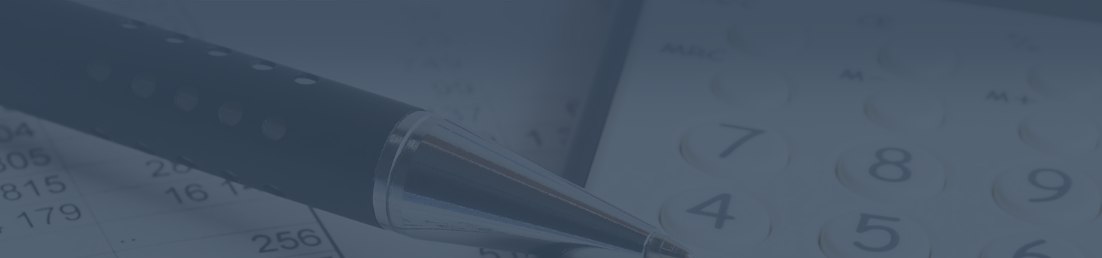
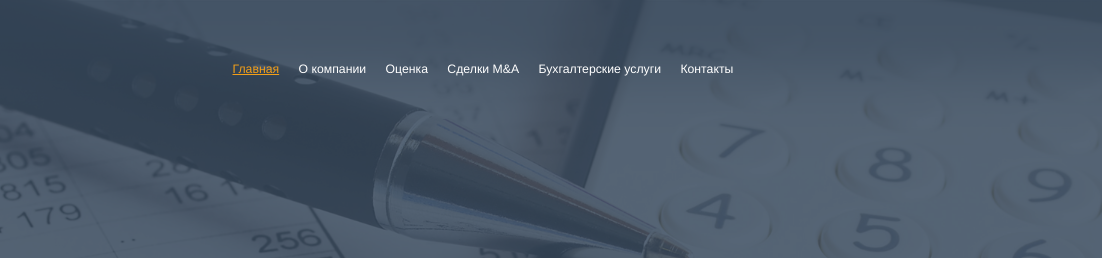
Before and after one commit to Draiking/Verstka2, a website: page src/index.html in a window 1280 px wide. Shown: the top 258 px of the page, 178-1280 px from the left. Drawn offline with nearby package versions, Linux system fonts and the light colour scheme; files that its build step writes are made by us from their sources.

Commit message:
Добавили меню и стиль к менюшке

```diff
--- a/src/parts/header/header.html
+++ b/src/parts/header/header.html
@@ -5,6 +5,20 @@
             <div class="col-md-3">
                 <a href="#" class="logo"><img src="../../img/logo.png" alt="Armata"></a>
             </div>
+
+            <div class="col-md-7">
+                <nav class="top-menu">
+                    <ul>
+                        <li class="active"><a href="#">Главная</a></li>
+                        <li><a href="#">О компании</a></li>
+                        <li><a href="#">Оценка</a></li>
+                        <li><a href="#">Сделки M&A</a></li>
+                        <li><a href="#">Бухгалтерские услуги</a></li>
+                        <li><a href="#">Контакты</a></li>
+                    </ul>
+                </nav>
+            </div>
+
         </div>
     </div>
     </div>
--- a/src/parts/header/header.scss
+++ b/src/parts/header/header.scss
@@ -3,6 +3,7 @@
   background-size: cover;
   background-position: center;
   position: relative;
+  color: #f39f18;
   &::before {
     content: '';
     width: 100%;
@@ -18,8 +19,39 @@
   padding-top: 45px;
   min-height: 160px;
   background-image: url(../../img/top_gradient.png);
+  background-repeat: repeat-x;
 }
 
 .logo img{
   width: 100px;
 }
+
+.top-menu {
+  font-size: em(14px);
+}
+
+.top-menu ul li {
+  list-style-type: none;
+  padding: 0;
+  margin: 0;
+  padding: 0 8px;
+}
+
+.top-menu li {
+  display: inline-block;
+  line-height: 48px;
+  &.active {
+    a {
+      color: #F39F18;
+      text-decoration: underline;
+}}}
+
+.top-menu a {
+  color: #FFFFFF;
+  text-decoration: none;
+}
+
+.top-menu a:hover {
+  color: #F39F18;
+  text-decoration: underline;
+}
```
